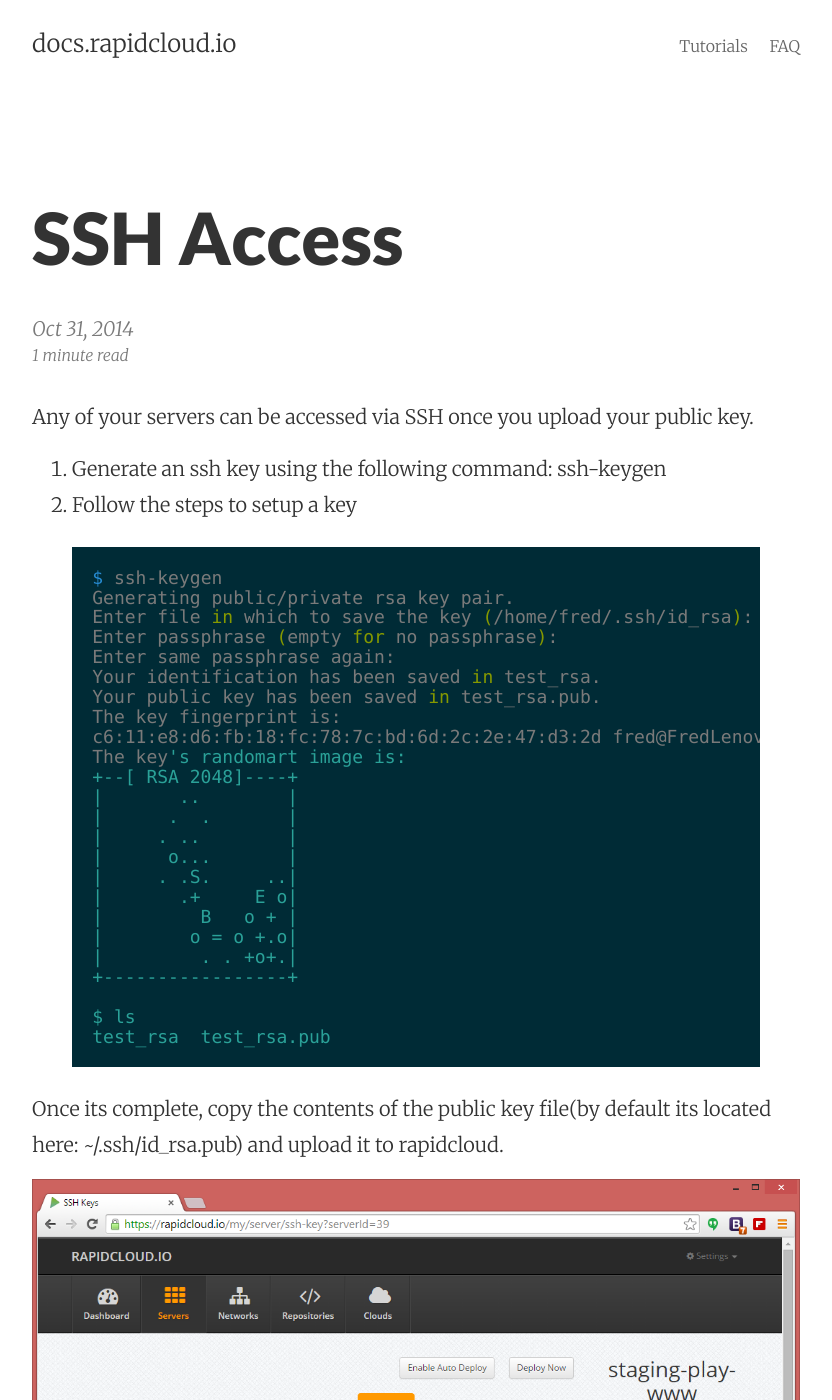
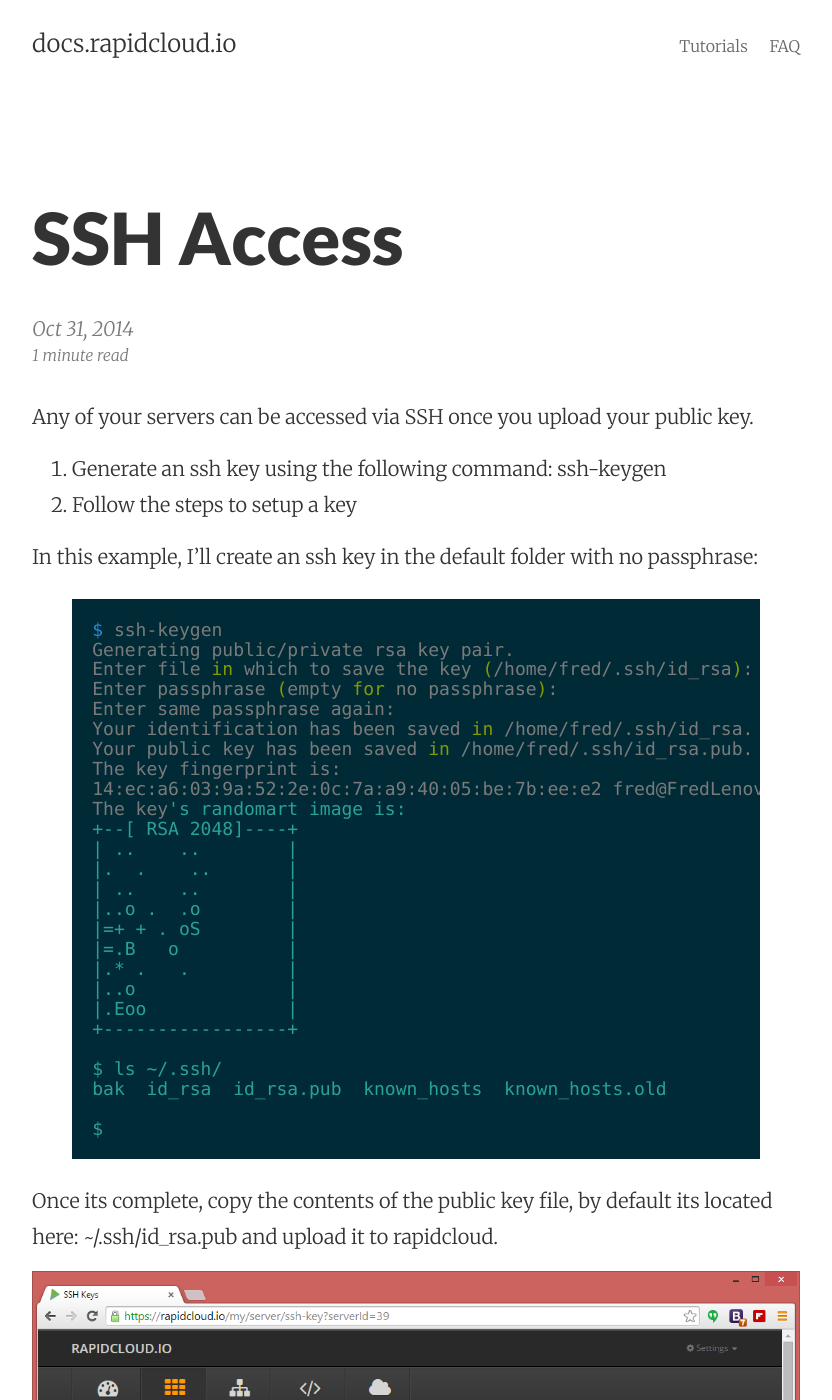
Before and after one commit to rapidcloudio-docs/rapidcloudio-docs.github.io, a Jekyll site: the page built from _posts/2014-10-31-ssh-into-server.markdown, in a window 1280 px wide and 1400 px high. Shown: the whole window, without its empty margins (224-1056 px from the left). Built offline with Jekyll 4.4.1, drawn with Linux system fonts in a browser that asks for light colours; some of the changed text lies outside the part shown.

Commit message:
lots of new documentation

```diff
--- a/_includes/footer.html
+++ b/_includes/footer.html
@@ -2,8 +2,7 @@
   <div class="p2 wrap">
     <div class="measure mt1 center">
       <small>
-        Crafted with &lt;3 by <a href="http://johnotander.com">John Otander</a> (<a href="https://twitter.com/4lpine">@4lpine</a>).<br>
-        &lt;/&gt; available on <a href="https://github.com/johnotander/pixyll">Github</a>.
+        Crafted with &lt;3 by <a href="http://johnotander.com">John Otander</a>.<br>
       </small>
     </div>
   </div>
--- a/_posts/2014-10-29-deploy.markdown
+++ b/_posts/2014-10-29-deploy.markdown
@@ -25,6 +25,8 @@ Once you've done that, go your your server's repository page and provide the fol
 
 Once you've finished this step, your repository will be cloned on your server.
 
+Your repository will be stored in:
+<code>/home/rc-build/repository</code>
 
 # Configure your deploy settings
 Deployment settings are one of the most complex features of rapidcloud.io. They also depend on which type of project you are deploying.
@@ -35,7 +37,7 @@ Tomcat projects, use Maven to build and package up your war file. You'll have th
 ![Tomcat Configuration](/assets/tomcat_configuration.png)
 
 1. Autodeploy (Yes/No) - Should rapidcloud.io automatically check for changes in your repository and if it finds them automatically attempt to deploy them.
-1. Build Strategy (Custom/Default) - Default means maven is exected with the command "mvn clean package". If you want to run other commands or change that you can customize it here. However after this command is run, rapidcloud will require that a war file be present in the target/ directory.
+1. Build Strategy (Custom/Default) - Default means maven is executed with the command "mvn clean package". If you want to run other commands or change that you can customize it here. However after this command is run, rapidcloud will require that a war file be present in the target/ directory. (Note: Your build command is executed from the /home/rc-build/repository directory)
 1. Profiles - Specify which build profile(s) should be used. If you are using our springboot quickstart, then specify the profile webapp
 1. Additioanl Arguments - If you want to pass run time arguments to catalina.sh, provide them here. Note: Whatever is provided in this field will be passed verbatim to catalina.sh
 1. Startup time - How much time should your application be given to startup.
@@ -46,7 +48,7 @@ Tomcat projects, use Maven to build and package up your war file. You'll have th
 ![Play Configuration](/assets/play_configuration.png)
 
 1. Autodeploy (Yes/No) - Should rapidcloud.io automatically check for changes in your repository and if it finds them automatically attempt to deploy them.
-1. Build Strategy (Custom/Default) - Default means sbt is exected with the command "sbt clean compile stage -Dsbt.log.noformat=true". If you want to run other commands or change that you can customize it here. However after this command is run, rapidcloud will require that play is packaged for deployment.
+1. Build Strategy (Custom/Default) - Default means sbt is exected with the command "sbt clean compile stage -Dsbt.log.noformat=true". If you want to run other commands or change that you can customize it here. However after this command is run, rapidcloud will require that play is packaged for deployment. (Note: Your build command is executed from the /home/rc-build/repository directory)
 1. Apply (default) database evolutions - Should Play attempt to apply the forward database evolutions automatically. This is only recommended for development environments.
 1. Config Resource - Specify the name of the application conf file you want to use. Play will look for it on the classpath.
 1. Logging Resource - Specify the name of the logging conf file you want to use. Play will look for it on the classpath.
--- a/_posts/2014-10-31-deploy-history.markdown
+++ b/_posts/2014-10-31-deploy-history.markdown
@@ -1,6 +1,6 @@
 ---
 layout: post
-title: Viewing Deploy Logs
+title: Deployment Logs
 date:   2014-10-31 12:38:28
 position: 4
 categories: walkthrough
--- a/_posts/2014-10-31-ssh-into-server.markdown
+++ b/_posts/2014-10-31-ssh-into-server.markdown
@@ -10,35 +10,39 @@ Any of your servers can be accessed via SSH once you upload your public key.
 1. Generate an ssh key using the following command: ssh-keygen
 1. Follow the steps to setup a key
 
+In this example, I'll create an ssh key in the default folder with no passphrase:
+
 {% highlight bash %}
 $ ssh-keygen
 Generating public/private rsa key pair.
-Enter file in which to save the key (/home/fred/.ssh/id_rsa): test_rsa
+Enter file in which to save the key (/home/fred/.ssh/id_rsa):
 Enter passphrase (empty for no passphrase):
 Enter same passphrase again:
-Your identification has been saved in test_rsa.
-Your public key has been saved in test_rsa.pub.
+Your identification has been saved in /home/fred/.ssh/id_rsa.
+Your public key has been saved in /home/fred/.ssh/id_rsa.pub.
 The key fingerprint is:
-c6:11:e8:d6:fb:18:fc:78:7c:bd:6d:2c:2e:47:d3:2d fred@FredLenovo
+14:ec:a6:03:9a:52:2e:0c:7a:a9:40:05:be:7b:ee:e2 fred@FredLenovo
 The key's randomart image is:
 +--[ RSA 2048]----+
-|       ..        |
-|      .  .       |
-|     . ..        |
-|      o...       |
-|     . .S.     ..|
-|       .+     E o|
-|         B   o + |
-|        o = o +.o|
-|         . . +o+.|
+| ..    ..        |
+|.  .    ..       |
+| ..    ..        |
+|..o .  .o        |
+|=+ + . oS        |
+|=.B   o          |
+|.* .   .         |
+|..o              |
+|.Eoo             |
 +-----------------+
 
-$ ls
-test_rsa  test_rsa.pub
+$ ls ~/.ssh/
+bak  id_rsa  id_rsa.pub  known_hosts  known_hosts.old
+
+$
 {% endhighlight %}
 
 
-Once its complete, copy the contents of the public key file(by default its located here: ~/.ssh/id_rsa.pub) and upload it to rapidcloud.
+Once its complete, copy the contents of the public key file, by default its located here: ~/.ssh/id_rsa.pub and upload it to rapidcloud.
 
 ![Upload SSH Key](/assets/upload_ssh_key.png)
 
```
Also changed, not shown: _posts/2014-10-29-faq-application-support.markdown (added, +39 -0 lines), _posts/2014-10-29-faq-log-files.markdown (added, +77 -0 lines), _posts/2014-11-02-mysql.markdown (added, +37 -0 lines), faq.html (added, +25 -0 lines), assets/mysql-workbench-connection.png (added), 2 other files.
